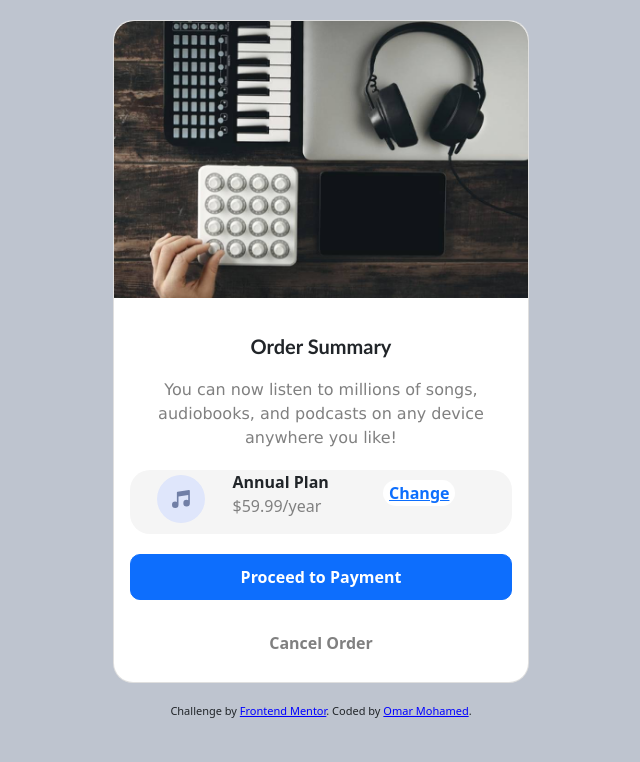
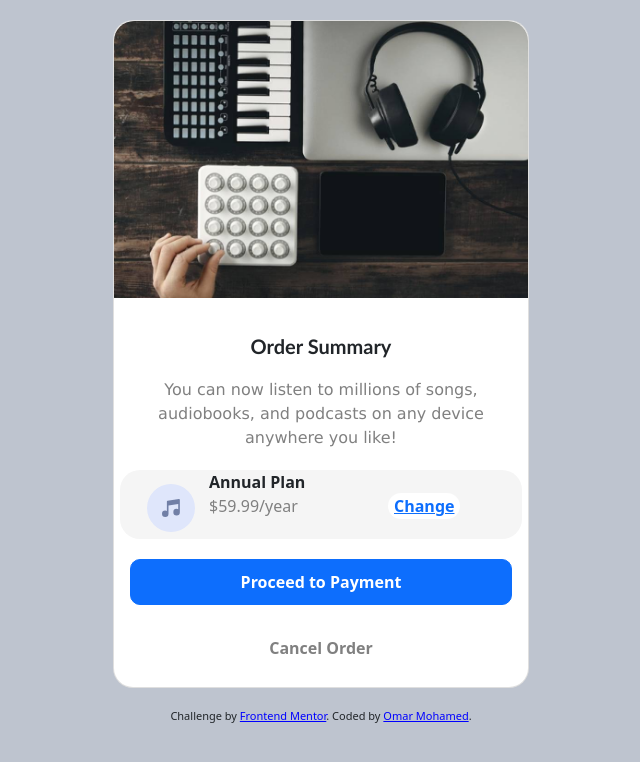
Before and after one commit to ohm26/music-card, a plain HTML site: page index.html in a window 1280 px wide. Shown: the whole page, without its empty margins (319-959 px from the left). Drawn offline with nearby package versions, Linux system fonts and the light colour scheme.

Commit message:
create projects

```diff
--- a/index.html
+++ b/index.html
@@ -19,8 +19,10 @@
     .container{
       background-color:whitesmoke;
       border-radius: 20px;
-      display: flex;
+      display: table;
       height: auto;
+      border-collapse: collapse;
+      transform: translateX(-10px);
     }
     .card {
       margin :20px auto;
@@ -30,6 +32,7 @@
     }
     a:hover {
   background-color:seashell;
+
 }
      .btn {
       text-align: center;
@@ -65,38 +68,47 @@
         border:none;
         margin-bottom:20px;
         margin-top: 10px;
-        margin-left: 50px;
+        margin-left: 30px;
         margin-right: 50px;
         background-color: white;
         border-radius: 20px;
+
      }
 
       span{
         color:gray;
 
+
       }
       #text{
-        text-align:left;
+
         margin-left:20px;
+        margin-bottom: 5px;
         padding: 0%;
         display:inline-block;
         width: 100px;
         transform: translateX(-25px);
       }
-      #col-md-3{
+      .col-md-3 {
         margin: auto;
-        align-items: baseline;
+        display: table-cell;
+
+      }
+      .row{
+            display: table-cell;
       }
       #img{
         margin-right: 10px;
-        margin-top: 5px;
+        margin-top: 0px;
         transform: translateX(15px);
+
 
       }
       #head-img{
         border-radius: 20px 20px 0px 0px ;
 
       }
+
 
 
  </style>
```
